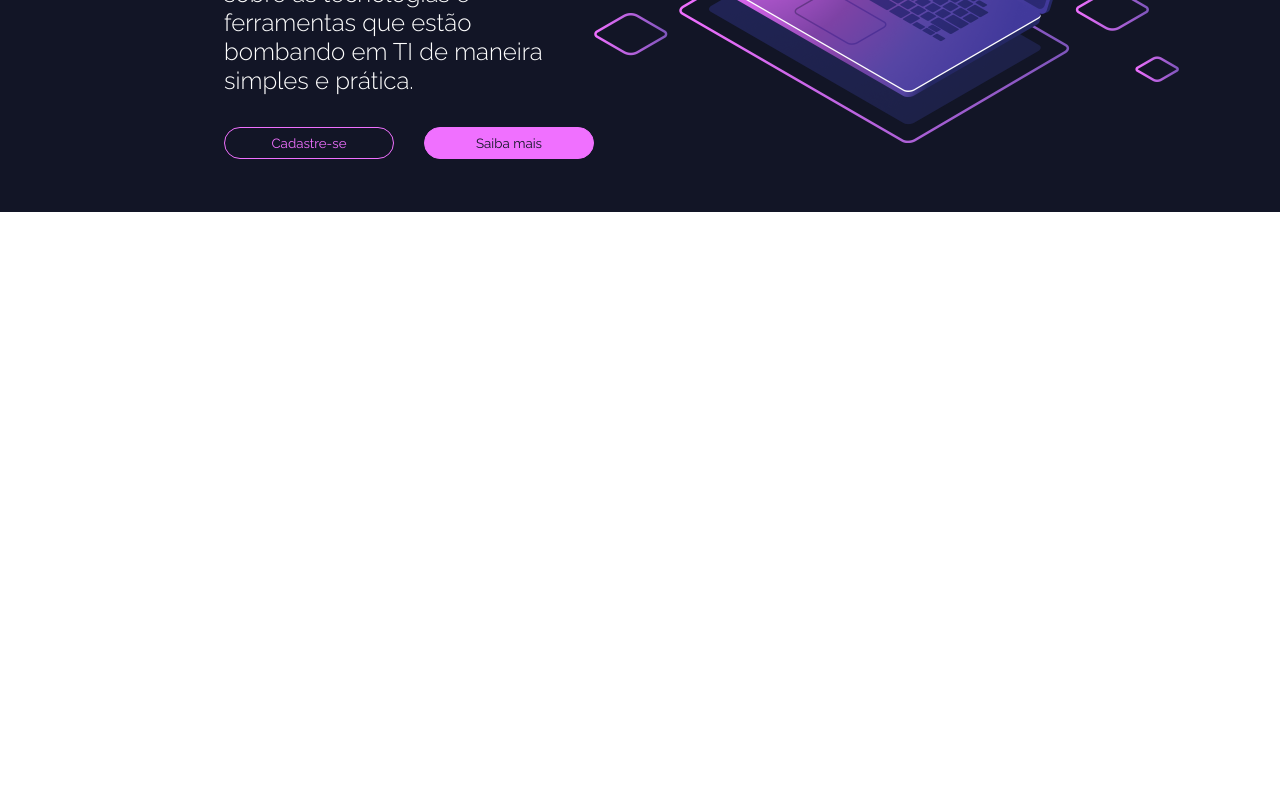
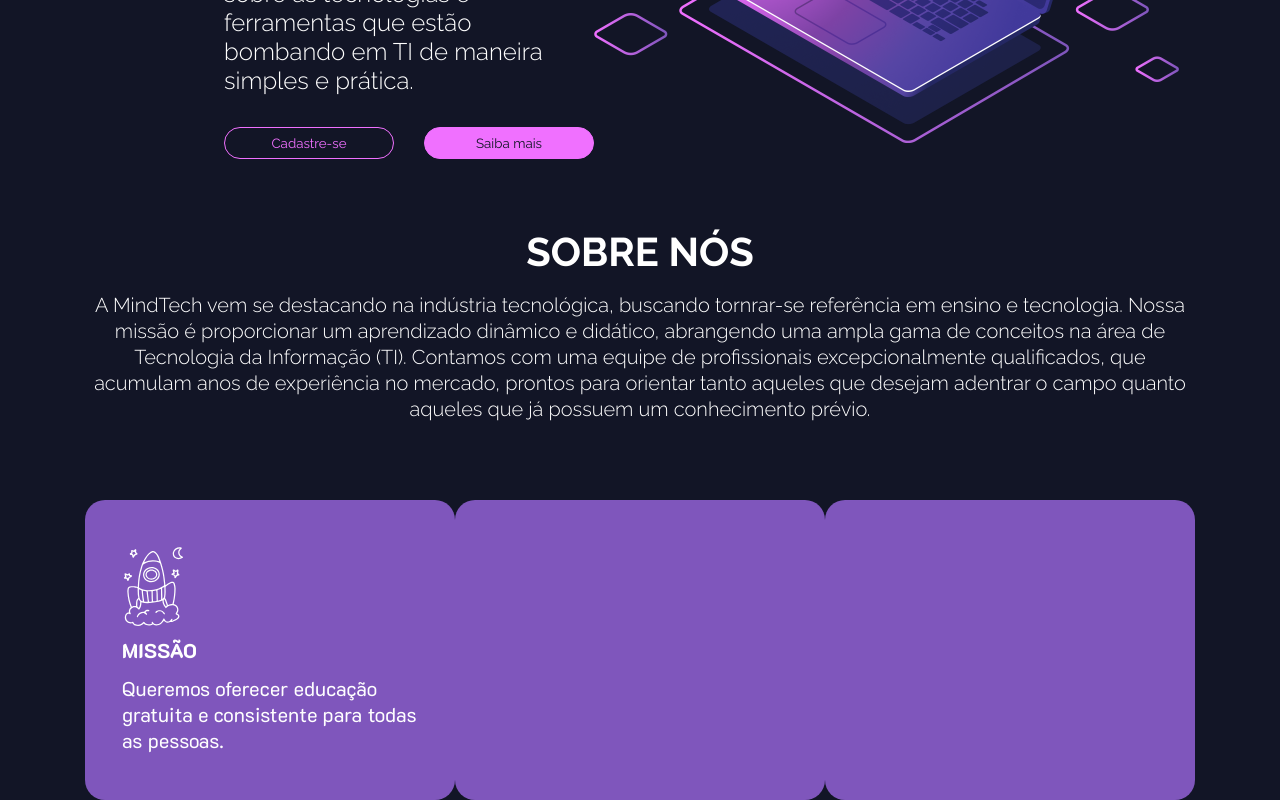
Before and after one commit to CodeGenius-Organization/CodeGenius, a React (Create React App) app in the folder codegenius/: page / in a window 1280 px wide. Shown: the part 459-1259 px from the top of the page. Before the commit the page ends 800 px from the top, so only its background shows below. Built offline with nearby package versions, Linux system fonts and the light colour scheme.

Commit message:
feature: wip

```diff
--- a/codegenius/public/index.html
+++ b/codegenius/public/index.html
@@ -10,7 +10,7 @@
     />
     <link rel="preconnect" href="https://fonts.googleapis.com">
     <link rel="preconnect" href="https://fonts.gstatic.com" crossorigin>
-    <link href="https://fonts.googleapis.com/css2?family=DM+Sans:opsz@9..40&family=Oxanium&family=Raleway:ital,wght@0,100;0,200;0,300;0,400;0,500;0,600;0,700;0,800;0,900;1,100;1,200;1,300;1,400;1,500;1,600;1,700;1,800;1,900&display=swap" rel="stylesheet">
+    <link href="https://fonts.googleapis.com/css2?family=DM+Sans:opsz@9..40&family=K2D:wght@400;800&family=Oxanium&family=Raleway:ital,wght@0,100;0,200;0,300;0,400;0,500;0,600;0,700;0,800;0,900;1,100;1,200;1,300;1,400;1,500;1,600;1,700;1,800;1,900&display=swap" rel="stylesheet">
     <!--
       manifest.json provides metadata used when your web app is installed on a
       user's mobile device or desktop. See https://developers.google.com/web/fundamentals/web-app-manifest/
--- a/codegenius/src/pages/Home.css
+++ b/codegenius/src/pages/Home.css
@@ -97,3 +97,103 @@
 .right-side .home-img{
     width: 584.65px;
 }
+
+/* sobre nós */
+.sobre-nos{
+    /* height: 558px; */
+    color: solid 2px violet;
+    display: flex;
+    flex-direction: column;
+    align-items: center;
+    justify-content: center;
+}
+
+.sobre-nos .text{
+    display: flex;
+    flex-direction: column;
+    color: #fff;
+}
+
+.sobre-nos .text>h1{
+    font-family: 'Raleway';
+    font-size: 40px;
+    font-style: normal;
+    text-transform: uppercase;
+    text-align: center;
+    line-height: 80.009px;
+}
+
+.sobre-nos .text>p{
+    color: #FFF;
+    text-align: center;
+    font-family: Raleway;
+    font-size: 20px;
+    font-style: normal;
+    font-weight: 300;
+    line-height: 26px;
+}
+
+.cards{
+    display: flex;
+    justify-content: space-between;
+    /* border: solid 2px firebrick; */
+    width: 100%;
+    margin-top: 78px;
+}
+
+.card {
+    width: 370px;
+    height: 300px;
+    background-color: #7F56BC;
+    border-radius: 20px;
+    display: flex;
+    flex-direction: column;
+    justify-content: center;
+    align-items: center;
+
+}
+
+.card-content{
+    width: 296px;
+    height: 205.612px;
+    flex-shrink: 0;
+    display: flex;
+    flex-direction: column;
+    justify-content: space-between;
+}
+
+.card .mission-img{
+    width: 63px;
+    height: 78.775px;
+}
+
+.card-content>h1{
+    color: #FFF;
+    font-family: 'K2D';
+    font-size: 20px;
+    font-style: normal;
+    font-weight: 800;
+    line-height: 40.005px;
+    text-transform: uppercase;
+}
+
+.card-content>p{
+    color: #FFF;
+    font-family: 'K2D';
+    font-size: 20px;
+    font-style: normal;
+    font-weight: 400;
+    line-height: 26px;
+}
+
+.card:hover{
+    box-shadow: 0px 0px 20px 7px #452673;
+}
+
+.mission-img:hover{
+    display: none;
+}
+
+.mission-img-colorful:hover{
+    display: block;
+}
--- a/codegenius/src/pages/Home.js
+++ b/codegenius/src/pages/Home.js
@@ -3,6 +3,8 @@
 import ModaltoForm from '../components/ModalToForm';
 import './Home.css';
 import home_img from '../img/Computer1.png';
+import mission from '../img/Icon_Mission_white.svg';
+import mission_colorful from '../img/Icon_Mission_(hover).svg';
 
 
 function Home() {
@@ -40,9 +42,27 @@
                                     <img className='home-img' src={home_img}/>
                                 </div>
                             </div>
-                            <div className='sobre-nos'></div>
+                            <div className='sobre-nos'>
+                                <div className='text'>
+                                    <h1>sobre nós</h1>
+                                    <p>A MindTech vem se destacando na indústria tecnológica, buscando tornrar-se referência em ensino e tecnologia. Nossa missão é proporcionar um aprendizado dinâmico e didático, abrangendo uma ampla gama de conceitos na área de Tecnologia da Informação (TI). Contamos com uma equipe de profissionais excepcionalmente qualificados, que acumulam anos de experiência no mercado, prontos para orientar tanto aqueles que desejam adentrar o campo quanto aqueles que já possuem um conhecimento prévio.</p>
+                                </div>
+                                <div className='cards'>
+                                    <div className='card mission'>
+                                        <div className='card-content'>
+                                            <img className='mission-img' src={mission} style={{display: "block"}}/>
+                                            <img className='mission-img-colorful' src={mission_colorful} style={{display: "none"}}/>
+                                            <h1>missão</h1>
+                                            <p>Queremos oferecer educação gratuita e consistente para todas as pessoas.</p>
+                                        </div>
+                                    </div>
+                                    <div className='card vision'></div>
+                                    <div className='card values'></div>
+                                </div>
+                            </div>
                             <div className='codegenius'></div>
                             <div className='equipe'></div>
+                            <div className='footer'></div>
                         </div>
                     </div>
                 </div>
```
Also changed, not shown: codegenius/src/img/Icon_Mission_(hover).svg (added), codegenius/src/img/Icon_Mission_white.svg (added).
